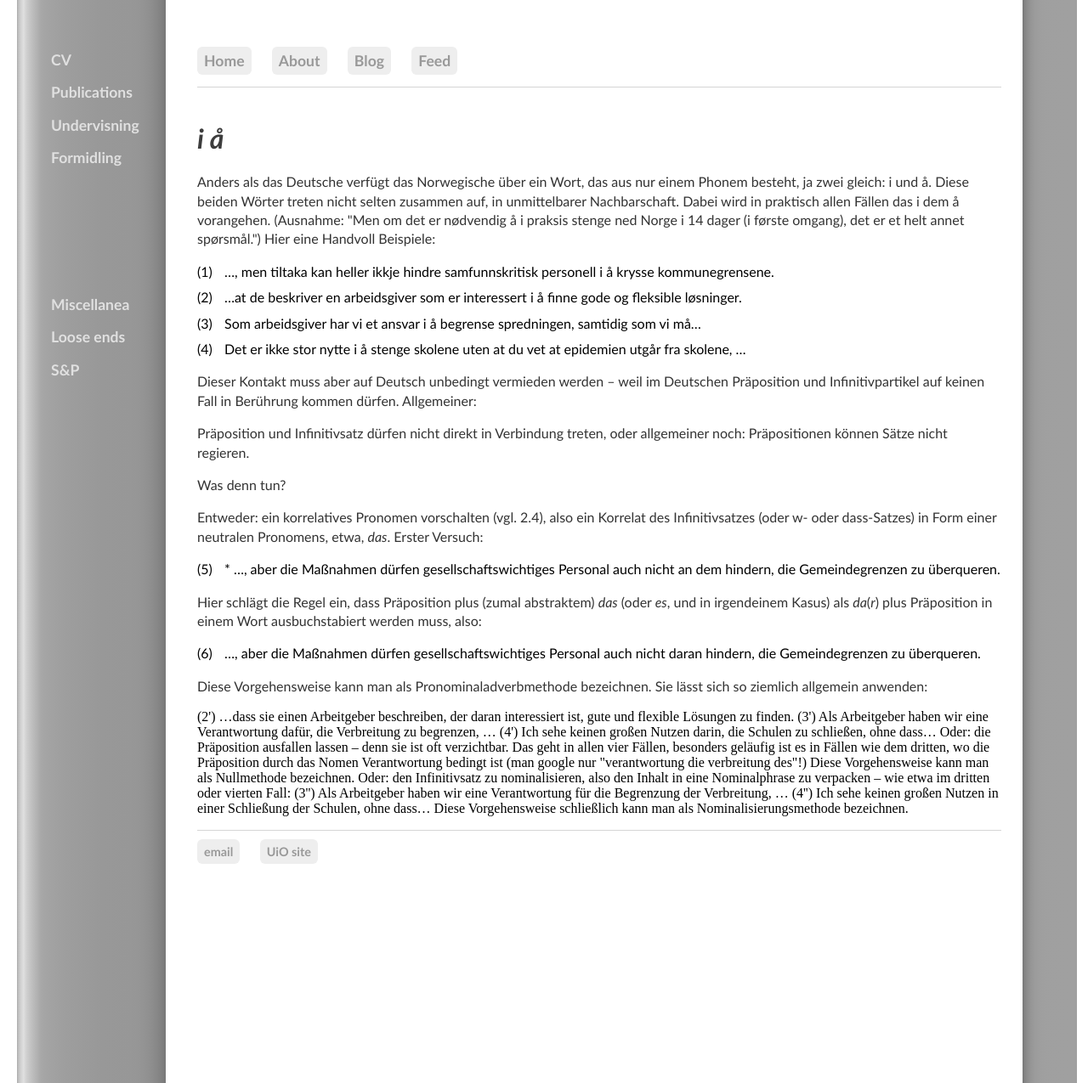
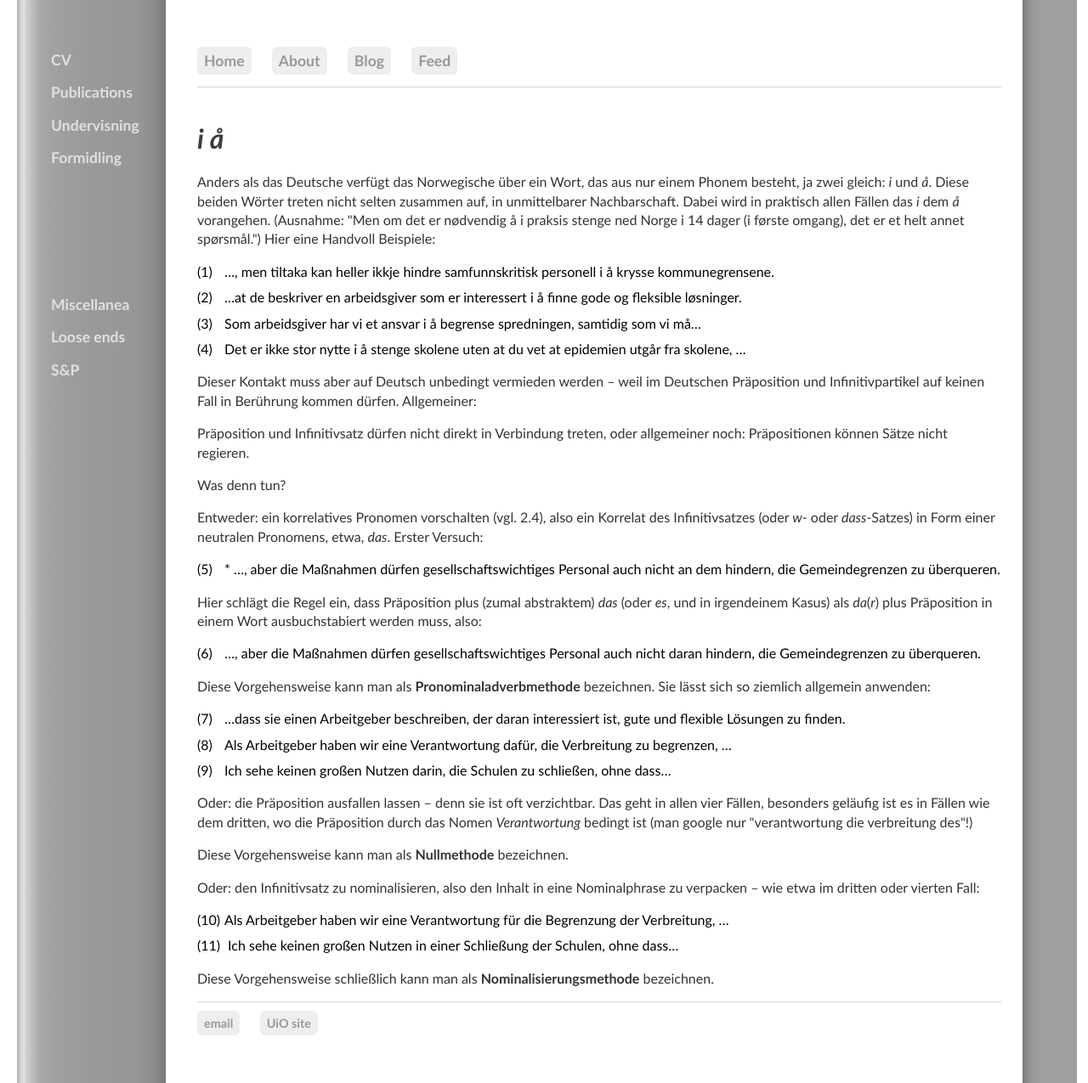
Before and after one commit to kjelljs/kjelljs.github.io, a Jekyll site: the page built from courses/kontrast/iå.html, in a window 1280 px wide and 1275 px high. Shown: the whole window at 85% size. Built offline with Jekyll 4.4.1, drawn with Linux system fonts in a browser that asks for light colours.

Commit message:
Update iå.html

```diff
--- a/courses/kontrast/iå.html
+++ b/courses/kontrast/iå.html
@@ -22,9 +22,9 @@ ol li::before {
 </style>
 
 <div class="ingress"><p></p></div>
-<p>Anders als das Deutsche verfügt das Norwegische über ein Wort, das aus nur einem Phonem besteht, ja zwei gleich: i und å.
+<p>Anders als das Deutsche verfügt das Norwegische über ein Wort, das aus nur einem Phonem besteht, ja zwei gleich: <i>i</i> und <i>å</i>.
 
-Diese beiden Wörter treten nicht selten zusammen auf, in unmittelbarer Nachbarschaft. Dabei wird in praktisch allen Fällen das i dem å vorangehen. (Ausnahme: "Men om det er nødvendig å i praksis stenge ned Norge i 14 dager (i første omgang), det er et helt annet spørsmål.")
+Diese beiden Wörter treten nicht selten zusammen auf, in unmittelbarer Nachbarschaft. Dabei wird in praktisch allen Fällen das <i>i</i> dem <i>å</i> vorangehen. (Ausnahme: "Men om det er nødvendig å i praksis stenge ned Norge i 14 dager (i første omgang), det er et helt annet spørsmål.")
   Hier eine Handvoll Beispiele:</p>
 <ol style="counter-reset: item 0">
 <li>…, men tiltaka kan heller ikkje hindre samfunnskritisk personell i å krysse kommunegrensene.
@@ -41,7 +41,7 @@ Diese beiden Wörter treten nicht selten zusammen auf, in unmittelbarer Nachbars
 
 <p>Was denn tun?</p>
 
-<p>Entweder: ein korrelatives Pronomen vorschalten (vgl. 2.4), also ein Korrelat des Infinitivsatzes (oder w- oder dass-Satzes) in Form einer neutralen Pronomens, etwa, <i>das</i>. Erster Versuch:</p>
+<p>Entweder: ein korrelatives Pronomen vorschalten (vgl. 2.4), also ein Korrelat des Infinitivsatzes (oder <i>w</i>- oder <i>dass</i>-Satzes) in Form einer neutralen Pronomens, etwa, <i>das</i>. Erster Versuch:</p>
 
 <ol style="counter-reset: item 4"><li>* …, aber die Maßnahmen dürfen gesellschaftswichtiges Personal auch nicht an dem hindern, die Gemeindegrenzen zu überqueren.</li></ol>
 
@@ -49,23 +49,23 @@ Diese beiden Wörter treten nicht selten zusammen auf, in unmittelbarer Nachbars
 
 <ol style="counter-reset: item 5"><li>…, aber die Maßnahmen dürfen gesellschaftswichtiges Personal auch nicht daran hindern, die Gemeindegrenzen zu überqueren.</li></ol>
 
-<p>Diese Vorgehensweise kann man als Pronominaladverbmethode bezeichnen. Sie lässt sich so ziemlich allgemein anwenden:</p>
+<p>Diese Vorgehensweise kann man als <b>Pronominaladverbmethode</b> bezeichnen. Sie lässt sich so ziemlich allgemein anwenden:</p>
 
-(2')  …dass sie einen Arbeitgeber beschreiben, der daran interessiert ist, gute und flexible Lösungen zu finden.
+<ol style="counter-reset: item 6"><li>…dass sie einen Arbeitgeber beschreiben, der daran interessiert ist, gute und flexible Lösungen zu finden.
+  </li>
+<li>Als Arbeitgeber haben wir eine Verantwortung dafür, die Verbreitung zu begrenzen, …
+  </li>
+  <li>Ich sehe keinen großen Nutzen darin, die Schulen zu schließen, ohne dass…</li></ol>
 
-(3')  Als Arbeitgeber haben wir eine Verantwortung dafür, die Verbreitung zu begrenzen, …
+<p>Oder: die Präposition ausfallen lassen – denn sie ist oft verzichtbar. Das geht in allen vier Fällen, besonders geläufig ist es in Fällen wie dem dritten, wo die Präposition durch das Nomen <i>Verantwortung</i> bedingt ist (man google nur "verantwortung die verbreitung des"!)</p>
 
-(4')  Ich sehe keinen großen Nutzen darin, die Schulen zu schließen, ohne dass…
+<p>Diese Vorgehensweise kann man als <b>Nullmethode</b> bezeichnen.</p>
 
-Oder: die Präposition ausfallen lassen – denn sie ist oft verzichtbar. Das geht in allen vier Fällen, besonders geläufig ist es in Fällen wie dem dritten, wo die Präposition durch das Nomen Verantwortung bedingt ist (man google nur "verantwortung die verbreitung des"!)
+<p>Oder: den Infinitivsatz zu nominalisieren, also den Inhalt in eine Nominalphrase zu verpacken – wie etwa im dritten oder vierten Fall:</p>
 
-Diese Vorgehensweise kann man als Nullmethode bezeichnen.
+<ol style="counter-reset: item 9"><li>Als Arbeitgeber haben wir eine Verantwortung für die Begrenzung der Verbreitung, …</li>
+<li>
+  Ich sehe keinen großen Nutzen in einer Schließung der Schulen, ohne dass…</li></ol>
 
-Oder: den Infinitivsatz zu nominalisieren, also den Inhalt in eine Nominalphrase zu verpacken – wie etwa im dritten oder vierten Fall:
-
-(3'') Als Arbeitgeber haben wir eine Verantwortung für die Begrenzung der Verbreitung, …
-
-(4'')  Ich sehe keinen großen Nutzen in einer Schließung der Schulen, ohne dass…
-
-Diese Vorgehensweise schließlich kann man als Nominalisierungsmethode bezeichnen.
+<p>Diese Vorgehensweise schließlich kann man als <b>Nominalisierungsmethode</b> bezeichnen.
 </p>
```
